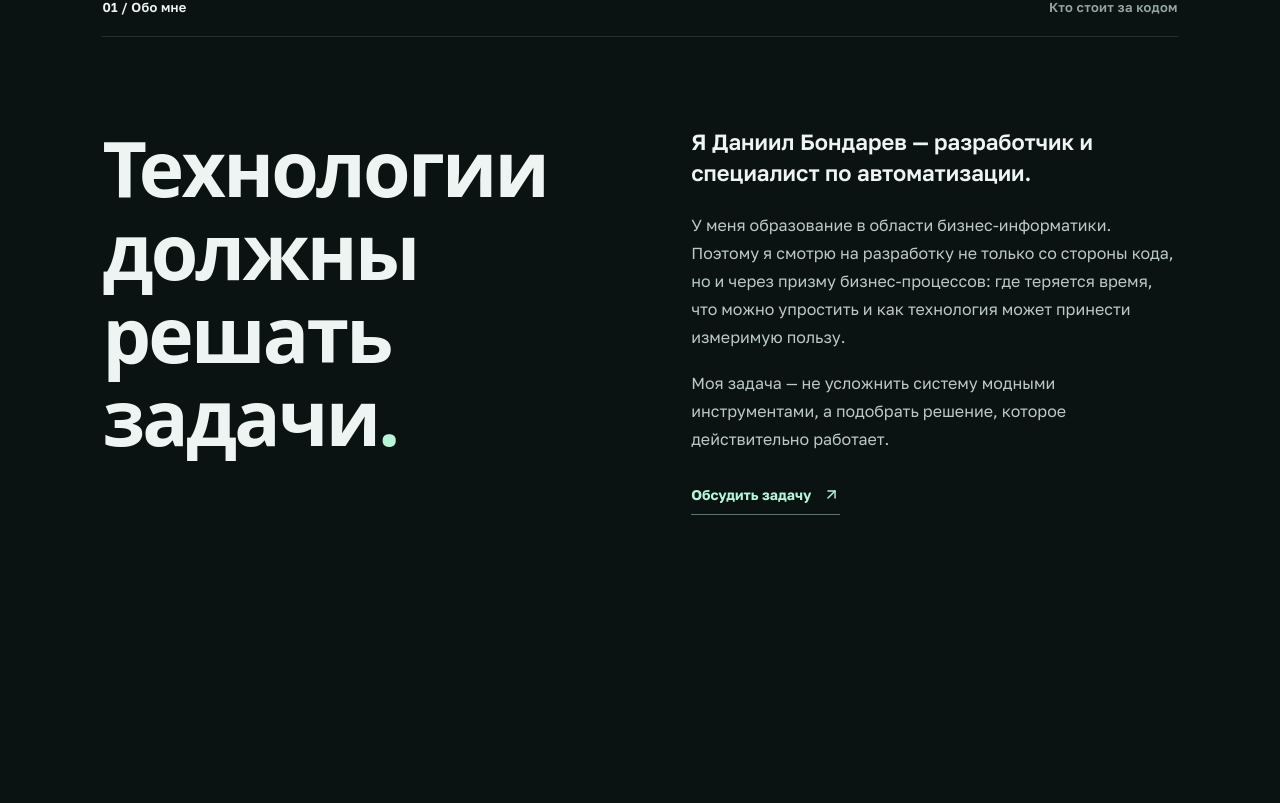
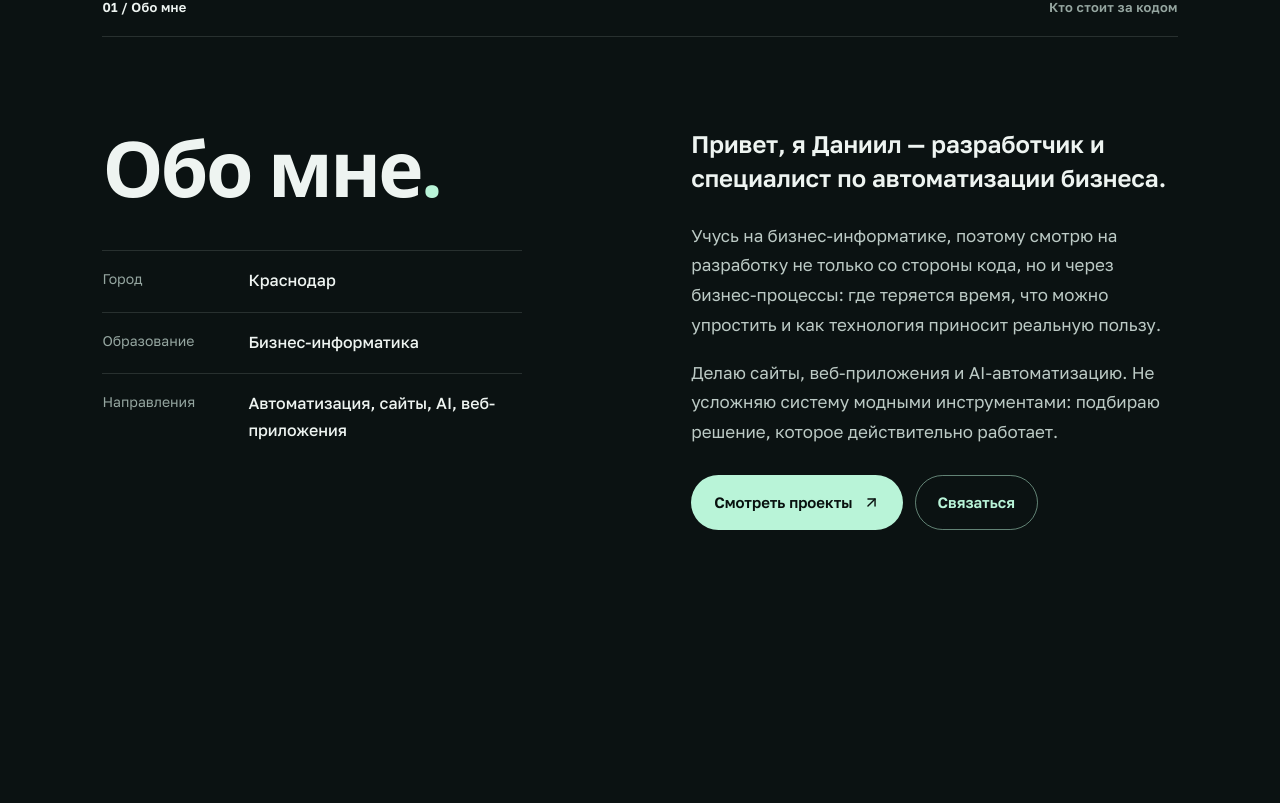
Before and after one commit to Danial939/Portfolio, a React (Vite) app: page / in a window 1280 px wide. Shown: the part 977-1780 px from the top of the page. Built offline with nearby package versions, Linux system fonts and the light colour scheme; a web font is replaced by a local one.

Commit message:
v1.3: блок Обо мне в стиле референса

```diff
--- a/src/App.tsx
+++ b/src/App.tsx
@@ -269,33 +269,51 @@ function About() {
         <div className="about-title">
           <Reveal>
             <h2>
-              Технологии должны решать задачи<span>.</span>
+              Обо мне<span>.</span>
             </h2>
+          </Reveal>
+          <Reveal delay={0.1}>
+            <dl className="about-facts">
+              <div>
+                <dt>Город</dt>
+                <dd>Краснодар</dd>
+              </div>
+              <div>
+                <dt>Образование</dt>
+                <dd>Бизнес-информатика</dd>
+              </div>
+              <div>
+                <dt>Направления</dt>
+                <dd>Автоматизация, сайты, AI, веб-приложения</dd>
+              </div>
+            </dl>
           </Reveal>
         </div>
         <div className="about-copy">
           <Reveal>
-            <p className="lead">Я Даниил Бондарев — разработчик и специалист по автоматизации.</p>
+            <p className="lead">Привет, я Даниил — разработчик и специалист по автоматизации бизнеса.</p>
           </Reveal>
           <Reveal delay={0.08}>
             <p>
-              У меня образование в области бизнес-информатики. Поэтому я смотрю на разработку не только со стороны кода, но и через призму бизнес-процессов: где теряется время, что можно упростить и как технология может принести измеримую пользу.
+              Учусь на бизнес-информатике, поэтому смотрю на разработку не только со стороны кода, но и через бизнес-процессы: где теряется время, что можно упростить и как технология приносит реальную пользу.
             </p>
           </Reveal>
           <Reveal delay={0.14}>
-            <p>Моя задача — не усложнить систему модными инструментами, а подобрать решение, которое действительно работает.</p>
+            <p>
+              Делаю сайты, веб-приложения и AI-автоматизацию. Не усложняю систему модными инструментами: подбираю решение, которое действительно работает.
+            </p>
           </Reveal>
           <Reveal delay={0.2}>
-            <a href="#contact" className="text-link">
-              Обсудить задачу <ArrowUpRight size={17} />
-            </a>
+            <div className="about-actions">
+              <a href="#projects" className="btn btn-primary">
+                Смотреть проекты <ArrowUpRight size={17} />
+              </a>
+              <a href="#contact" className="btn btn-ghost">
+                Связаться
+              </a>
+            </div>
           </Reveal>
         </div>
-      </div>
-      <div className="about-foot">
-        <span>01 — Think</span>
-        <span>02 — Build</span>
-        <span>03 — Improve</span>
       </div>
     </section>
   );
--- a/src/styles.css
+++ b/src/styles.css
@@ -740,3 +740,32 @@ h1, h2, h3, p { margin: 0; }
 [data-theme='light'] .contact-lines b { color: #1d2b27; }
 [data-theme='light'] .contact-copy p { color: var(--body); }
 [data-theme='light'] .theme-toggle:hover { background: rgba(31, 122, 88, 0.1); border-color: rgba(31, 122, 88, 0.4); }
+
+/* v1.3: блок «Обо мне» в стиле референса: факты, абзацы и кнопки */
+.about-facts { margin: 40px 0 0; display: grid; gap: 18px; max-width: 420px; }
+.about-facts div { display: grid; grid-template-columns: 130px 1fr; gap: 16px; padding-top: 16px; border-top: 1px solid var(--line); }
+.about-facts dt { font-size: 14px; color: var(--muted); }
+.about-facts dd { margin: 0; font-size: 16px; color: var(--text); font-weight: 500; }
+.about-actions { display: flex; flex-wrap: wrap; gap: 12px; margin-top: 28px; }
+.btn {
+  display: inline-flex; align-items: center; gap: 10px;
+  padding: 14px 22px; border-radius: 30px;
+  font-size: 15px; font-weight: 600;
+  border: 1px solid transparent;
+  transition: background 0.25s, color 0.25s, border-color 0.25s;
+}
+.btn-primary { background: var(--mint); color: #08100e; }
+.btn-primary:hover { background: #ffffff; }
+.btn-ghost { border-color: rgba(185, 244, 216, 0.5); color: var(--mint); }
+.btn-ghost:hover { background: var(--mint); color: #08100e; }
+[data-theme='light'] .btn-primary { color: #ffffff; }
+[data-theme='light'] .btn-primary:hover { background: #26372f; }
+[data-theme='light'] .btn-ghost:hover { color: #ffffff; }
+.about-copy .lead { font-size: 24px; line-height: 1.4; font-weight: 600; color: var(--text); margin-bottom: 26px; }
+.about-copy p { font-size: 17px; line-height: 1.75; }
+@media (max-width: 640px) {
+  .about-facts div { grid-template-columns: 110px 1fr; }
+  .about-copy .lead { font-size: 20px; }
+  .about-copy p { font-size: 16px; }
+  .btn { padding: 12px 18px; font-size: 14px; }
+}
```
